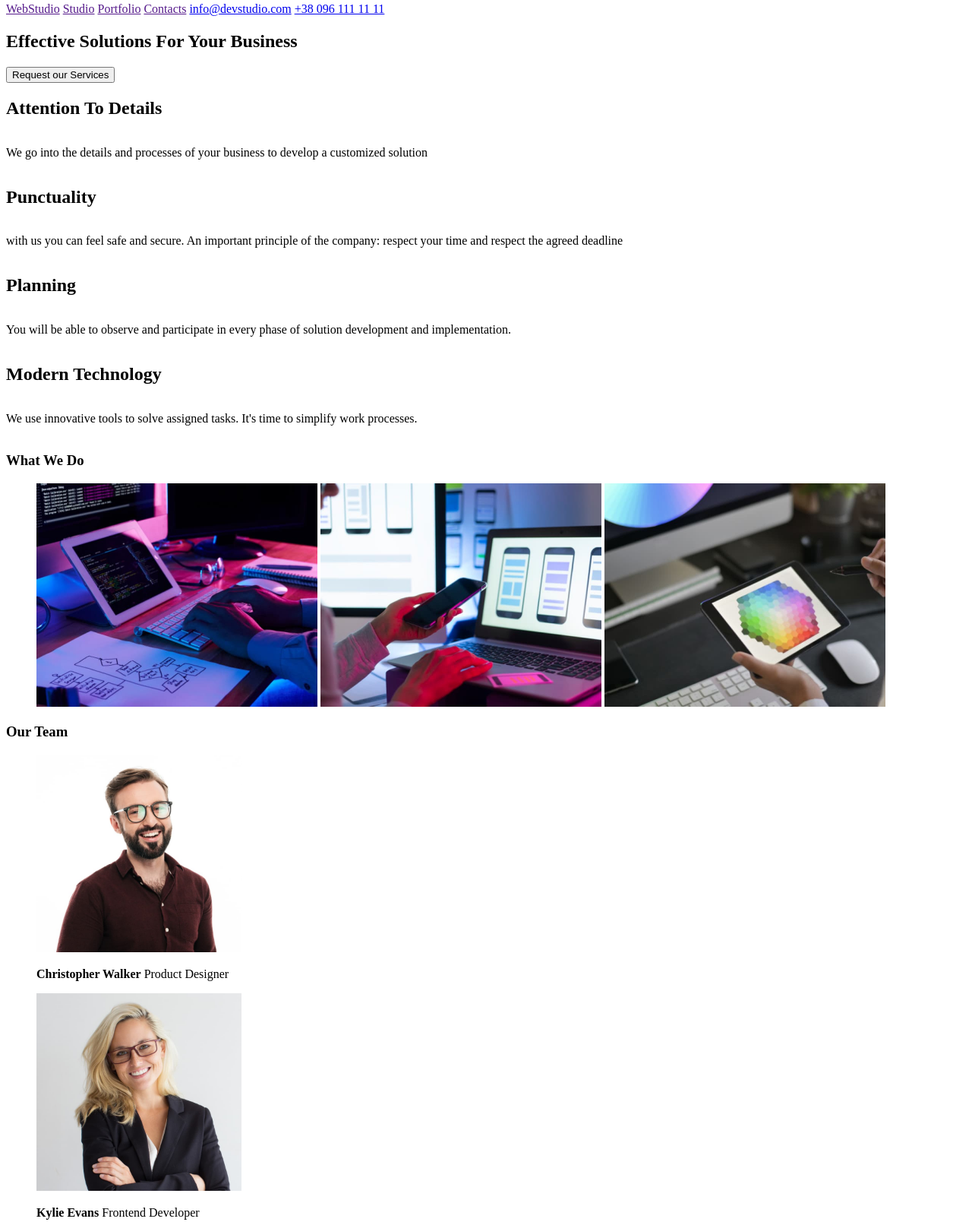
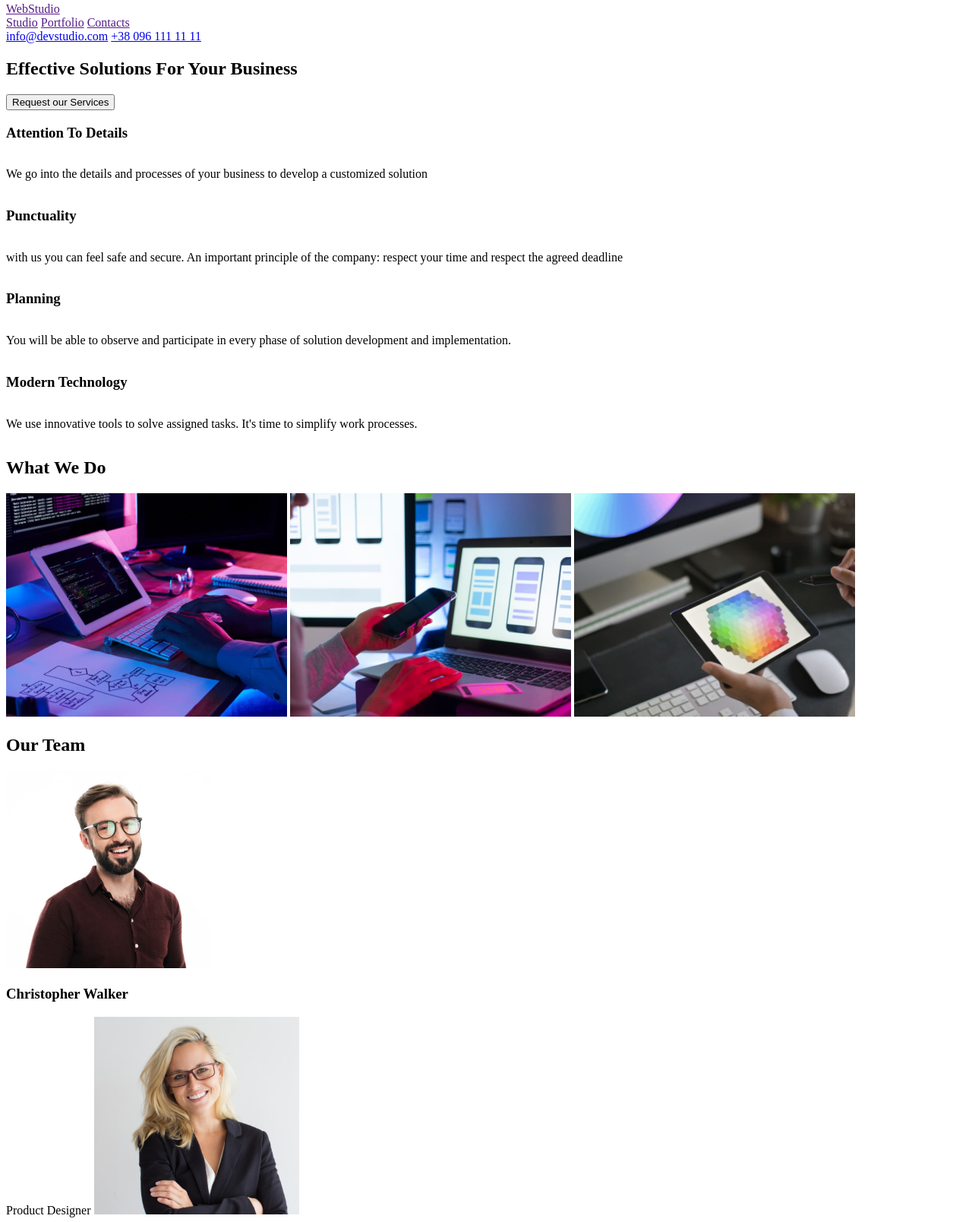
Before and after one commit to ayork11/homework-1, a plain HTML site: page index.html in a window 1280 px wide. Shown: the part 5-1613 px from the top of the page at 76% size. Drawn offline with Linux system fonts and the light colour scheme.

Commit message:
commit to main

```diff
--- a/index.html
+++ b/index.html
@@ -1,9 +1,9 @@
 <!DOCTYPE html>
 <html lang="en">
   <head>
-        <meta charset="utf-8">
+    <meta charset="utf-8" />
     <!--External CSS-->
-        <link rel="stylesheet" href="styles.css">
+    <link rel="stylesheet" href="styles.css" />
     <!--Internal CSS-->
     <style>
       ul {
@@ -11,9 +11,15 @@
         margin: 0;
         padding: 0;
       }
-            li {display:inline;}
-            h4 {display:inline;}
-            p {display:inline-block;}
+      li {
+        display: inline;
+      }
+      h4 {
+        display: inline;
+      }
+      p {
+        display: inline-block;
+      }
     </style>
     <title>WebStudio</title>
   </head>
@@ -21,13 +27,15 @@
     <!--Page header-->
     <header>
       <nav>
+        <a href="">WebStudio</a>
         <!--Navigation to other pages-->
         <ul>
-                    <li><a href="">WebStudio</a></li>
           <li><a href="">Studio</a></li>
           <li><a href="">Portfolio</a></li>
           <li><a href="">Contacts</a></li>
+        </ul>
         <!--Link to email-->
+        <ul>
           <li><a href="mailto:info@devstudio.com">info@devstudio.com</a></li>
           <!--Link to phone number-->
           <li><a href="tel:+380961111111">+38 096 111 11 11</a></li>
@@ -40,67 +48,122 @@
       <section>
         <h1>Effective Solutions For Your Business</h1>
         <button type="button">Request our Services</button>
-                <article>
-                    <h2>Attention To Details</h2>
-                    <p>We go into the details and processes of your business to develop a customized solution</p>
-                </article>
-                <article>
-                    <h2>Punctuality</h2>
-                    <p>with us you can feel safe and secure. An important principle of the company: respect your time and respect the agreed deadline</p>
-                </article>
-                <article>
-                    <h2>Planning</h2>
-                    <p>You will be able to observe and participate in every phase of solution development and implementation.</p>
-                </article>
-                <article>
-                    <h2>Modern Technology</h2>
-                    <p>We use innovative tools to solve assigned tasks.  It's time to simplify work processes.</p>
-                </article>
       </section>
       <section>
-                <h3>What We Do</h3>
-                <figure>
-                    <img src="images\tablet-with-coding.jpg" alt="A man typing code on tablet" width="370" height="294"/>
-                    <img src="images\phone.jpg" alt="A man holds a phone and looking at computer" width="370" height="294"/>
-                    <img src="images\tablet-with-colors.jpg" alt="A man holds a tablet in his hands and stylus" width="370" height="294"/>
-                </figure>
+        <ul>
+          <li>
+            <h3>Attention To Details</h3>
+            <p>
+              We go into the details and processes of your business to develop a
+              customized solution
+            </p>
+          </li>
+          <li>
+            <h3>Punctuality</h3>
+            <p>
+              with us you can feel safe and secure. An important principle of
+              the company: respect your time and respect the agreed deadline
+            </p>
+          </li>
+          <li>
+            <h3>Planning</h3>
+            <p>
+              You will be able to observe and participate in every phase of
+              solution development and implementation.
+            </p>
+          </li>
+          <li>
+            <h3>Modern Technology</h3>
+            <p>
+              We use innovative tools to solve assigned tasks. It's time to
+              simplify work processes.
+            </p>
+          </li>
+        </ul>
       </section>
       <section>
-                <h3>Our Team</h3>
-                <figure>
-                    <img src="images\christopher-walker.jpg" alt="Christopher Walker Product Designer" width="270" height="260"/>
-                    <figcaption>
-                        <h4>Christopher Walker</h4>
+        <h2>What We Do</h2>
+        <ul>
+          <li>
+            <img
+              src="/images/tablet-with-coding.jpg"
+              alt="A man typing code on tablet"
+              width="370"
+              height="294"
+            />
+          </li>
+          <li>
+            <img
+              src="/images/phone.jpg"
+              alt="A man holds a phone and looking at computer"
+              width="370"
+              height="294"
+            />
+          </li>
+          <li>
+            <img
+              src="images/tablet-with-colors.jpg"
+              alt="A man holds a tablet in his hands and stylus"
+              width="370"
+              height="294"
+            />
+          </li>
+        </ul>
+      </section>
+      <section>
+        <h2>Our Team</h2>
+        <ul>
+          <li>
+            <img
+              src="images/christopher-walker.jpg"
+              alt="Christopher Walker Product Designer"
+              width="270"
+              height="260"
+            />
+            <h3>Christopher Walker</h3>
             <p>Product Designer</p>
-                    </figcaption>
-                    <img src="images\kylie-evans.jpg" alt="Kylie Evans Frontend Developer" width="270" height="260"/>
-                    <figcaption>
-                        <h4>Kylie Evans</h4>
+          </li>
+          <li>
+            <img
+              src="images/kylie-evans.jpg"
+              alt="Kylie Evans Frontend Developer"
+              width="270"
+              height="260"
+            />
+            <h3>Kylie Evans</h3>
             <p>Frontend Developer</p>
-                    </figcaption>
-                    <img src="images\ryan-harris.jpg" alt="Ryan Harris Marketing" width="270" height="260"/>
-                    <figcaption>
-                        <h4>Ryan Harris</h4>
+          </li>
+          <li>
+            <img
+              src="images/ryan-harris.jpg"
+              alt="Ryan Harris Marketing"
+              width="270"
+              height="260"
+            />
+            <h3>Ryan Harris</h3>
             <p>Marketing</p>
-                    </figcaption>
-                    <img src="images\tyler-moore.jpg" alt="Tyler Moore UI Designer" width="270" height="260"/>
-                    <figcaption>
-                        <h4>Tyler Moore</h4>
+          </li>
+          <li>
+            <img
+              src="images/tyler-moore.jpg"
+              alt="Tyler Moore UI Designer"
+              width="270"
+              height="260"
+            />
+            <h3>Tyler Moore</h3>
             <p>UI Designer</p>
-                    </figcaption>
-                </figure>
+          </li>
+        </ul>
       </section>
     </main>
     <!--Page footer-->
     <footer>
       <!--Company Information-->
-     <p>WebStudio</p>
+      <a href="">WebStudio</a>
       <address>
-                695 Park Ave, New York, NY, 10065</br>
-                United States
-            </address>
-            <address>
-                <a href="mailto:info@example.com">info@example.mail.com</a> <br/>
+        695 Park Ave, New York, NY, 10065<br />
+        United States<br />
+        <a href="mailto:info@example.com">info@example.mail.com</a> <br />
         <a href="tel:+12127724150">+1 212-772-4150</a>
       </address>
     </footer>
```
Lines whose indentation alone changed are shown as unchanged.
